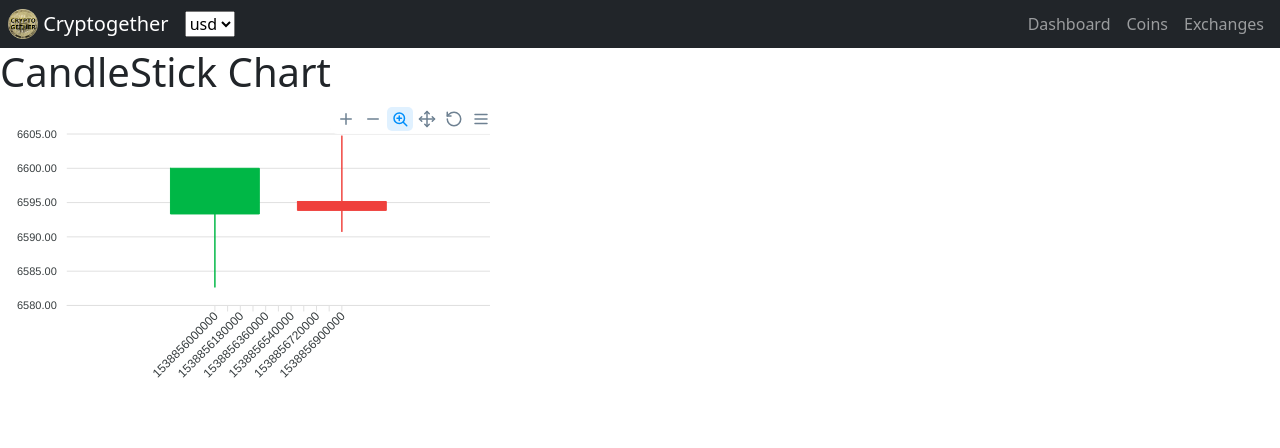
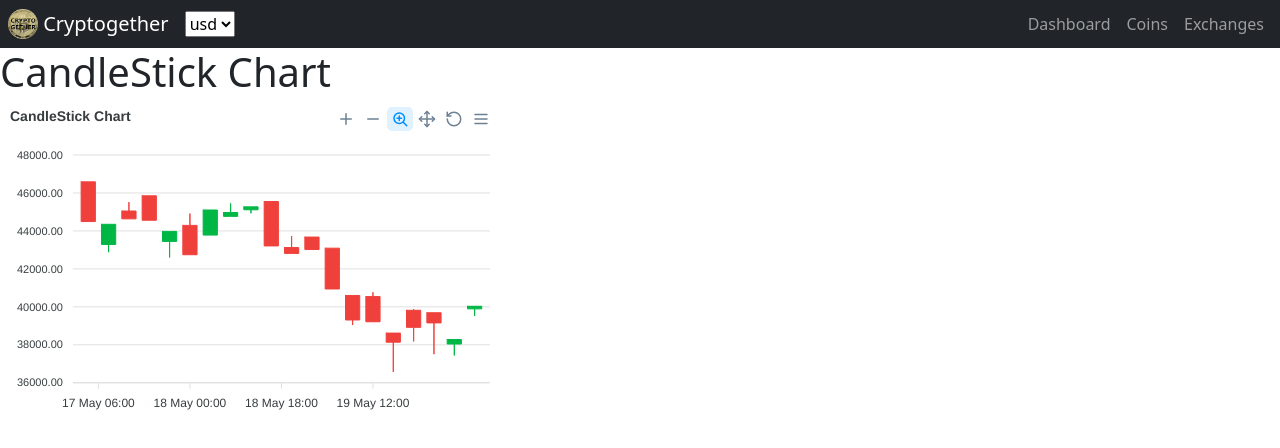
Before and after one commit to Knittybird/Cryptogether, a React (Create React App) app: page /exchanges in a window 1280 px wide. Shown: the top 448 px of the page. Built offline with nearby package versions, Linux system fonts and the light colour scheme.

Commit message:
make produce candlestick chart

```diff
--- a/src/components/CandleStick.js
+++ b/src/components/CandleStick.js
@@ -1,6 +1,6 @@
 import React, { Component } from "react";
 import Chart from "react-apexcharts";
-// import { testData } from "./testData";
+import { testData } from "./testData";
 
 class CoinOHLC extends Component {
   constructor(props) {
@@ -10,13 +10,44 @@ class CoinOHLC extends Component {
       options: {
         chart: {
           id: "candlestick",
+          height: 350,
+        },
+        title: {
+          text: "CandleStick Chart",
+          align: "left",
+        },
+        xaxis: {
+          type: "datetime",
+        },
+        yaxis: {
+          tooltip: {
+            enabled: true,
+          },
         },
       },
       series: [
         {
           data: [
-            [1538856000000, 6593.34, 6600, 6582.63, 6600],
-            [1538856900000, 6595.16, 6604.76, 6590.73, 6593.86],
+            [1621224000000, 46585.06, 46585.06, 44494.36, 44494.36],
+            [1621238400000, 43284.65, 44348.68, 42879.42, 44348.68],
+            [1621252800000, 45048.04, 45514.65, 44635.36, 44635.36],
+            [1621267200000, 45850.46, 45850.46, 44562.99, 44562.99],
+            [1621281600000, 43447.77, 43973.08, 42600.15, 43973.08],
+            [1621296000000, 44291.62, 44914.16, 42746.07, 42746.07],
+            [1621310400000, 43780.83, 45101.48, 43780.83, 45101.48],
+            [1621324800000, 44766.83, 45447.4, 44766.83, 44967.34],
+            [1621339200000, 45114.49, 45267.14, 44929.97, 45267.14],
+            [1621353600000, 45549.16, 45549.16, 43209.49, 43209.49],
+            [1621368000000, 43122.97, 43728.7, 42815.4, 42815.4],
+            [1621382400000, 43676.08, 43676.08, 43022.38, 43022.38],
+            [1621396800000, 43091.04, 43091.04, 40941.4, 40941.4],
+            [1621411200000, 40599.49, 40599.49, 39040.08, 39307.61],
+            [1621425600000, 40538.42, 40764.06, 39213.45, 39213.45],
+            [1621440000000, 38617.21, 38617.21, 36573.55, 38138.12],
+            [1621454400000, 39817.89, 39875.16, 38176.56, 38920.35],
+            [1621468800000, 39689.01, 39689.01, 37507.13, 39154.21],
+            [1621483200000, 38040.94, 38279.03, 37440.3, 38279.03],
+            [1621497600000, 39893.4, 40029.85, 39520.26, 40029.85],
           ],
         },
       ],
```
